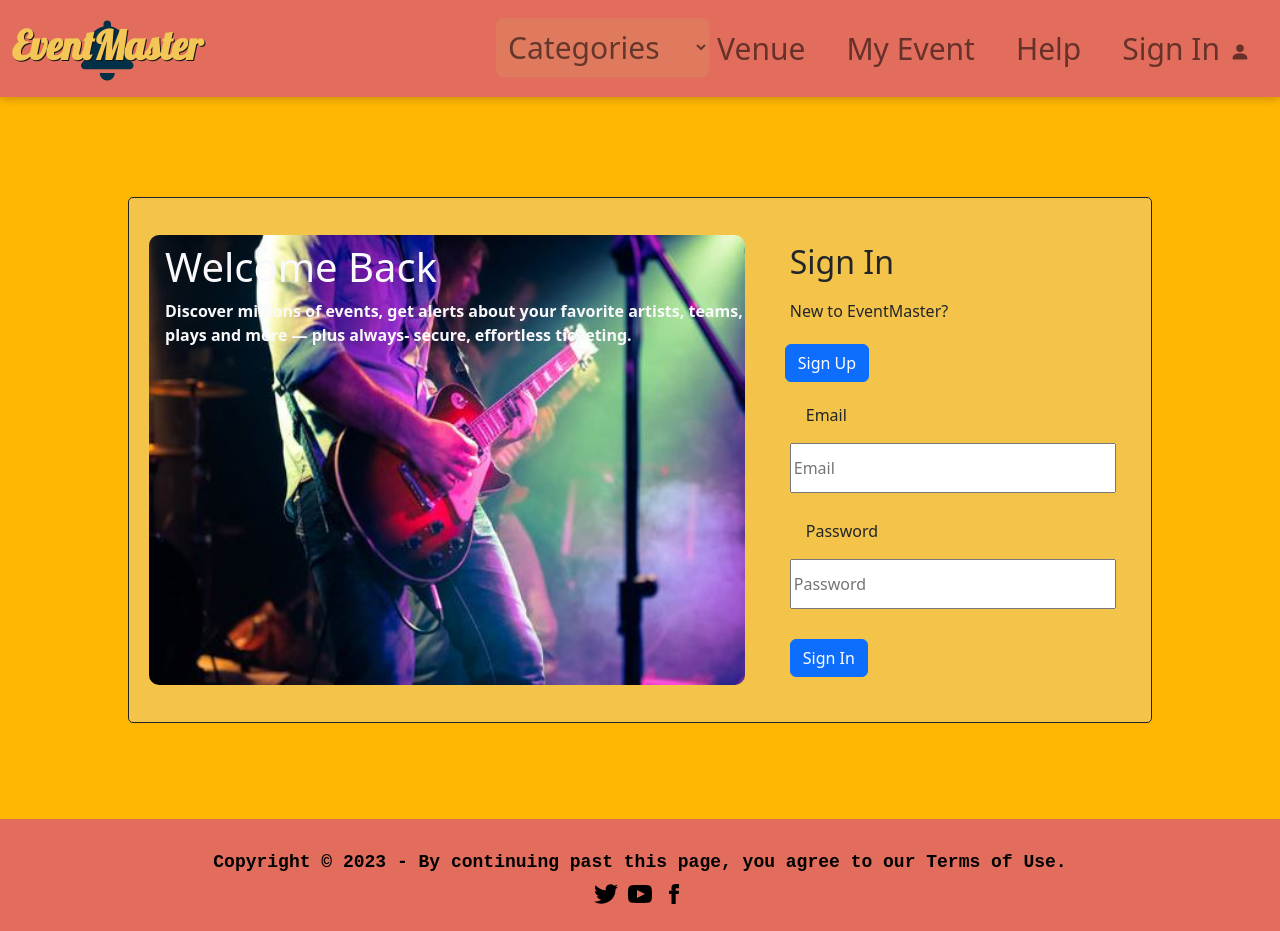
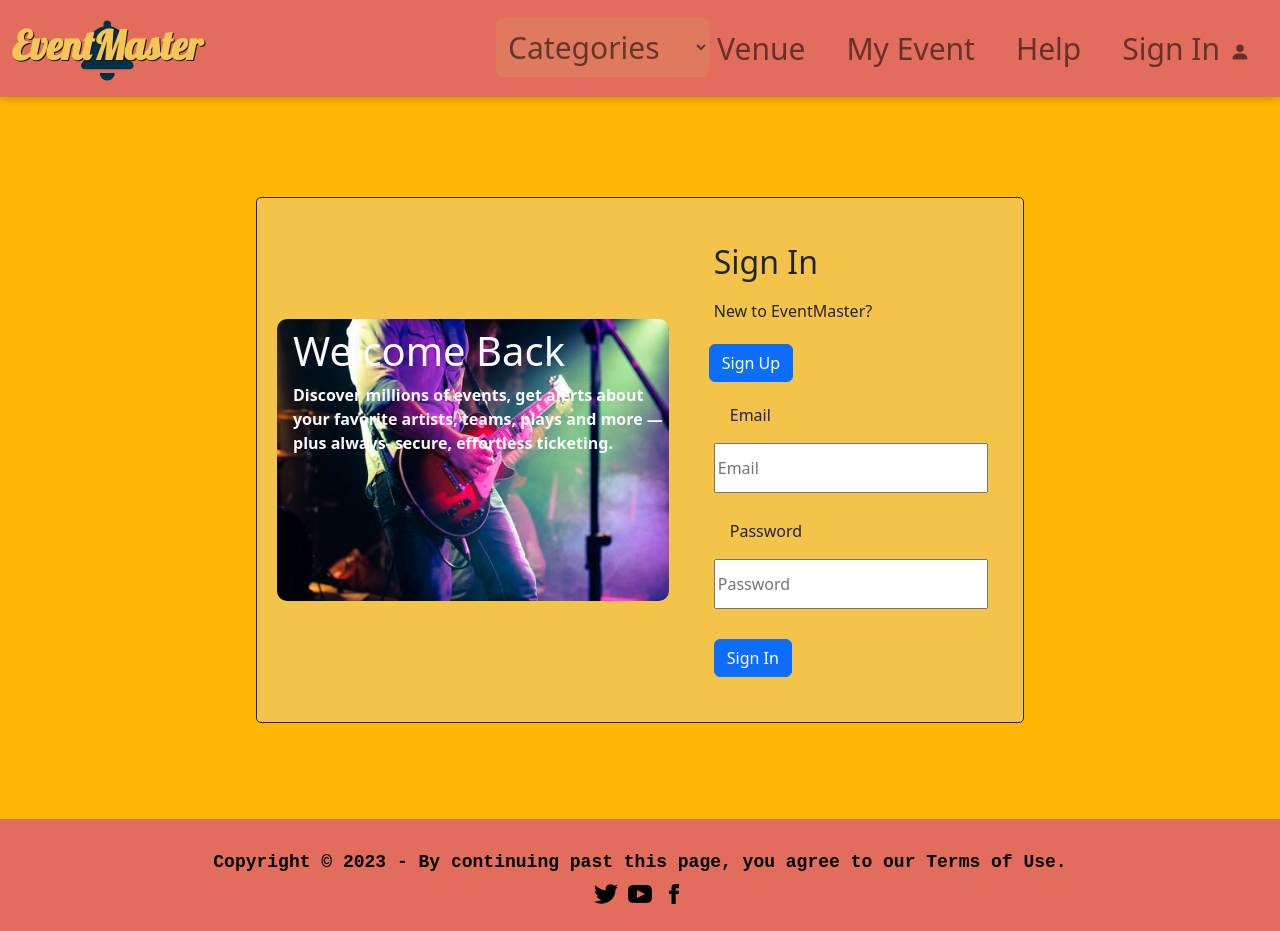
Before and after one commit to dseydahmetova/TicketMasterApp, a React (Create React App) app: page /signUp in a window 1280 px wide. Built offline with nearby package versions, Linux system fonts and the light colour scheme; no server answers; some icons are missing; a web font is replaced by a local one.

Commit message:
btn fixed

```diff
--- a/src/components/Carousel.js
+++ b/src/components/Carousel.js
@@ -8,9 +8,9 @@ function Carousel({ venueData }) {
             <div className="carousel-item active" key={item.id}>
               <img key={item.images} src={item.images} className="d-block w-100" alt="..." />
               <div className=" carousel-caption d-none d-md-block" key={item.id}>
-                <p className="venueTitle" key={item.name}>{item.name}</p>
+                {/* <p className="venueTitle" key={item.name}>{item.name}</p>
                 <p className="bottom" key={item.address}>{item.address} </p>
-                <p className="bottom" key={item.postalCode}> {item.city}{' '}/{' '}{item.state}{' '}/{' '}{item.country} {' '} {item.postalCode}</p>
+                <p className="bottom" key={item.postalCode}> {item.city}{' '}/{' '}{item.state}{' '}/{' '}{item.country} {' '} {item.postalCode}</p> */}
               </div>
             </div>
           )
--- a/src/index.css
+++ b/src/index.css
@@ -67,7 +67,7 @@ button{
 }
 
 .carousel-item img {
-  /* height: 350px; */
+  height: 350px;
 }
 
 .buyButton {
@@ -165,7 +165,7 @@ form {
 
 .carousel {
   width: 70%;
-  /* height: 400px; */
+  height: 400px;
   margin: 40px auto;
 }
 
@@ -195,7 +195,7 @@ form {
   height: 100%;
   padding: 30px;
   position: relative;
-  background-color: #83c5be;
+  /* background-color: #83c5be; */
   bottom: 0;
 }
 
@@ -626,20 +626,20 @@ select {
 
 input[type="submit"] {
   display: block;
-  width: 140px;
+  width: 240px;
   margin: 1em auto;
   /* height: 20px; */
-  font-size: 1.1rem;
+  font-size: 16px;
   background-color: #777f77;
   border-color: white;
-  min-width: 100px;
+  /* min-width: 100px; */
   border: none;
 }
 
 .SignUpform {
   background-color: white;
   border-radius: 5px;
-  width: 550px;
+  /* width: 550px; */
   margin: 20px auto;
   padding: 20px;
 }
@@ -647,7 +647,7 @@ input[type="submit"] {
 .signImg {
   border-radius: 10px;
   width: 100%;
-  height: 450px;
+  height: 100%;
 }
 
 .signLeftContent {
@@ -667,7 +667,7 @@ input[type="submit"] {
   background-color: #f3c34a;
   border-radius: 5px;
   min-width: 650px;
-  width: 80%;
+  width: 60%;
   height: 100%;
   margin: 100px auto;
   padding: 20px;
```
